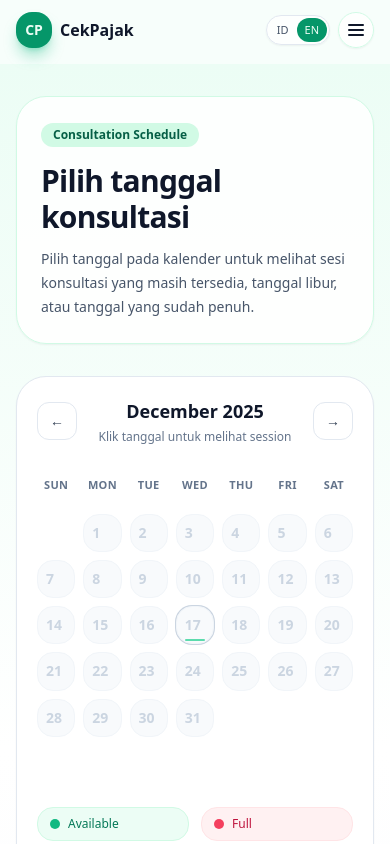
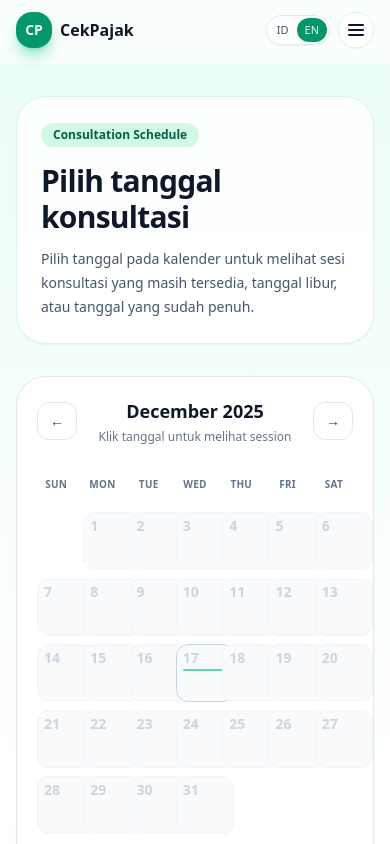
Before and after one commit to eklia/stackblitz-starters-afrgwsyb, a Next.js app: page /en/consultation in a window 390 px wide. Shown: the top 844 px of the page. Built offline with nearby package versions, Linux system fonts and the light colour scheme; no server answers; the database is empty.

Commit message:
fix calendar

```diff
--- a/app/[lang]/consultation/page.tsx
+++ b/app/[lang]/consultation/page.tsx
@@ -385,24 +385,24 @@ export default function ConsultationPage({ params }: PageProps) {
                 </button>
               </div>
 
-              <div className="mb-3 grid grid-cols-7 gap-2">
+              <div className="mb-3 grid grid-cols-7 gap-2 sm:gap-2.5">
                 {weekdayLabels.map((label) => (
                   <div
                     key={label}
-                    className="py-2 text-center text-[11px] font-semibold uppercase tracking-wide text-slate-500 md:text-xs"
+                    className="py-2 text-center text-[10px] font-semibold uppercase tracking-wide text-slate-500 sm:text-[11px] md:text-xs"
                   >
                     {label}
                   </div>
                 ))}
               </div>
 
-              <div className="grid grid-cols-7 gap-2">
+              <div className="grid grid-cols-7 gap-2 sm:gap-2.5">
                 {calendarCells.map((cell, index) => {
                   if (!cell.date) {
                     return (
                       <div
                         key={`empty-${index}`}
-                        className="aspect-square rounded-2xl border border-transparent bg-transparent"
+                        className="aspect-square rounded-xl border border-transparent bg-transparent sm:rounded-2xl"
                       />
                     );
                   }
@@ -425,7 +425,7 @@ export default function ConsultationPage({ params }: PageProps) {
                       type="button"
                       disabled={disabled}
                       onClick={() => setSelectedDate(dateStr)}
-                      className={`relative aspect-square rounded-2xl border p-2 text-left transition
+                      className={`relative aspect-square min-h-[58px] overflow-hidden rounded-xl border p-1.5 text-left transition sm:min-h-[60px] sm:rounded-2xl sm:p-2
                         ${disabled
                           ? 'cursor-not-allowed border-slate-100 bg-slate-50 text-slate-300'
                           : isSunday
@@ -433,15 +433,15 @@ export default function ConsultationPage({ params }: PageProps) {
                             : isSaturday
                               ? 'border-blue-200 bg-blue-50 text-blue-700'
                               : meta.cellClass}
-                        ${selected ? 'ring-2 ring-emerald-500 ring-offset-2' : ''}
-                        ${today && !selected ? 'ring-1 ring-slate-300' : ''}
-                        ${!disabled && !selected ? 'hover:scale-[1.02] hover:shadow-sm' : ''}
+                        ${selected ? 'border-emerald-500 shadow-[0_0_0_2px_rgba(16,185,129,0.18)]' : ''}
+                        ${today && !selected ? 'border-slate-300' : ''}
+                        ${!disabled && !selected ? 'sm:hover:scale-[1.02] sm:hover:shadow-sm' : ''}
                       `}
                     >
                       <div className="flex h-full flex-col">
                         <div className="flex flex-col">
                           <span
-                            className={`text-sm font-semibold md:text-base ${
+                            className={`text-sm font-semibold leading-none md:text-base ${
                               day?.isAllFull ? 'line-through decoration-1' : ''
                             }`}
                           >
@@ -454,10 +454,12 @@ export default function ConsultationPage({ params }: PageProps) {
                         </div>
 
                         {day ? (
-                          <div className="mt-auto">
-                            <div className="flex items-center justify-between">
-                              <span className={`h-2.5 w-2.5 rounded-full ${meta.dotClass}`} />
-                              <span className="text-[10px] font-semibold">
+                          <div className="mt-auto pt-2">
+                            <div className="flex items-center justify-between gap-1">
+                              <span
+                                className={`h-2 w-2 rounded-full md:h-2.5 md:w-2.5 ${meta.dotClass}`}
+                              />
+                              <span className="hidden text-[10px] font-semibold leading-none sm:inline md:text-[10px]">
                                 {day.totalRemainingSlots}
                               </span>
                             </div>
```
